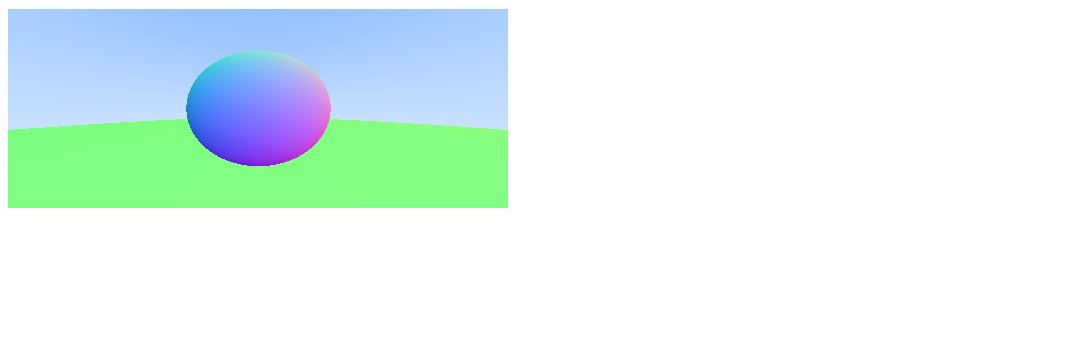
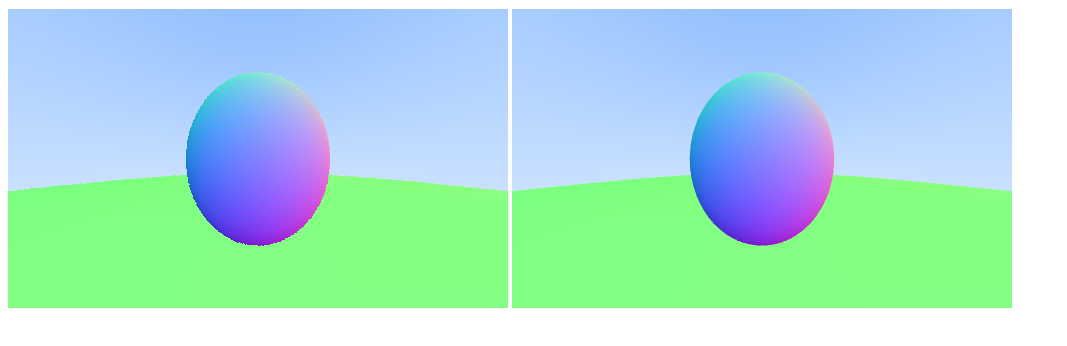
Before and after one commit to tiagoantao/weekend-raytrace, a plain HTML site: page basic/index.html in a window 1280 px wide. Shown: the whole page, without its empty margins (0-1067 px from the left). Drawn offline with Linux system fonts and the light colour scheme.

Commit message:
antialiasing

```diff
--- a/basic/index.html
+++ b/basic/index.html
@@ -4,7 +4,8 @@
     <script src="rs.js"></script>
   </head>
   <body onload="start()">
-    <canvas id="ray" width="500" height="200" style="border:0px solid #000000;"></canvas>
+    <canvas id="ray1" width="500" height="300" style="border:0px solid #000000;"></canvas>
+    <canvas id="ray2" width="500" height="300" style="border:0px solid #000000;"></canvas>
   </body>
 
 </html>
--- a/basic/rs.js
+++ b/basic/rs.js
@@ -1,12 +1,11 @@
-
 // Chapter 1 - output an image
 const get_red_index = (height, width, x, y) => {
     return (height - y)*(width*4) + x*4
 }
 
 
-const hello_world_1 = () => {
-    const canvas = document.getElementById("ray")
+const hello_world_1 = (canvas_id) => {
+    const canvas = document.getElementById(canvas_id)
     const ctx = canvas.getContext("2d")
 
     const image_data = ctx.getImageData(0, 0, canvas.width, canvas.height)
@@ -94,8 +93,8 @@ const color_3 = (ray) => {
 }
 
 
-const hello_world_3 = (my_color=color_3) => {
-    const canvas = document.getElementById("ray")
+const hello_world_3 = (canvas_id, my_color=color_3) => {
+    const canvas = document.getElementById(canvas_id)
     const ctx = canvas.getContext("2d")
 
     const width = canvas.width
@@ -259,6 +258,61 @@ const color_5_2 = (ray, world) => {
         color_3(ray)
 }
 
+
+// Chapter 6 - Antialiasing
+
+
+const default_camera = {
+    lower_left_corner: [-2.0, -1.0, -1.0],
+    horizontal: [4.0, 0.0, 0.0],
+    vertical: [0.0, 2.0, 0.0],
+    origin:  [0.0, 0.0, 0.0]
+}
+
+const camera_get_ray = (camera, u, v) => {
+    const direction = vec_sum(
+        camera.lower_left_corner,
+        vec_sum(
+            vec_mul_num(camera.horizontal, u),
+            vec_mul_num(camera.vertical, v)
+        ))
+    const ray = {origin: camera.origin, direction}
+    return ray
+}
+
+const hello_world_6 = (canvas_id, camera, num_samples, my_color) => {
+    const canvas = document.getElementById(canvas_id)
+    const ctx = canvas.getContext("2d")
+
+    const width = canvas.width
+    const height = canvas.height
+    const image_data = ctx.getImageData(0, 0, width, height)
+    const data = image_data.data
+
+    for (var y=height-1; y>=0; y--) {
+        for (var x=0; x<width; x++) {
+            let color = [0, 0, 0]
+            for (let sample=0; sample<num_samples; sample++) {
+                const u = (x + Math.random()) / width
+                const v = (y + Math.random()) / height
+
+                const ray = camera_get_ray(camera, u, v)
+                color = vec_sum(my_color(ray), color)
+
+            }
+            color = vec_div_num(color, num_samples)
+            const red_index = get_red_index(height, width, x, y)
+            data[red_index] = Math.round(259.9*color[0])
+            data[red_index + 1] = Math.round(259.9*color[1])
+            data[red_index + 2] = Math.round(259.9*color[2])
+            data[red_index + 3] = 255
+        }
+    }
+    ctx.putImageData(image_data, 0, 0)
+}
+
+
+
 // boot
 
 
@@ -268,9 +322,10 @@ const world = [
 ]
 
 const start = () => {
-    //hello_world_3(color_3)
-    //hello_world_3(color_4)
-    //hello_world_3(color_5_1)
-
-    hello_world_3((ray) => color_5_2(ray, world))
+    //hello_world_3('ray1', color_3)
+    //hello_world_3('ray1', color_4)
+    //hello_world_3('ray1', color_5_1)
+    //hello_world_3('ray1', (ray) => color_5_2(ray, world))
+    hello_world_6('ray1', default_camera, 1, (ray) => color_5_2(ray, world))
+    hello_world_6('ray2', default_camera, 10, (ray) => color_5_2(ray, world))
 }
```
